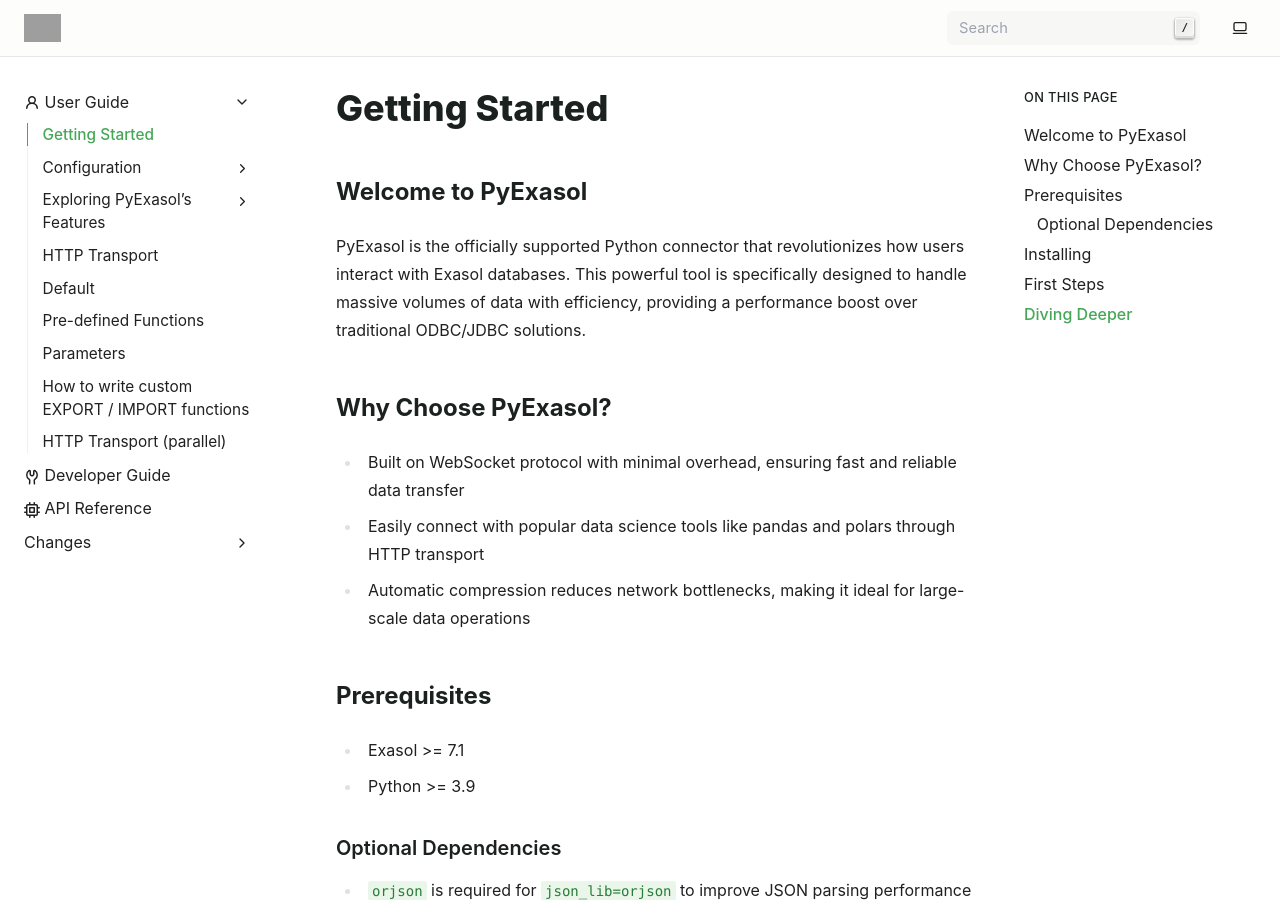
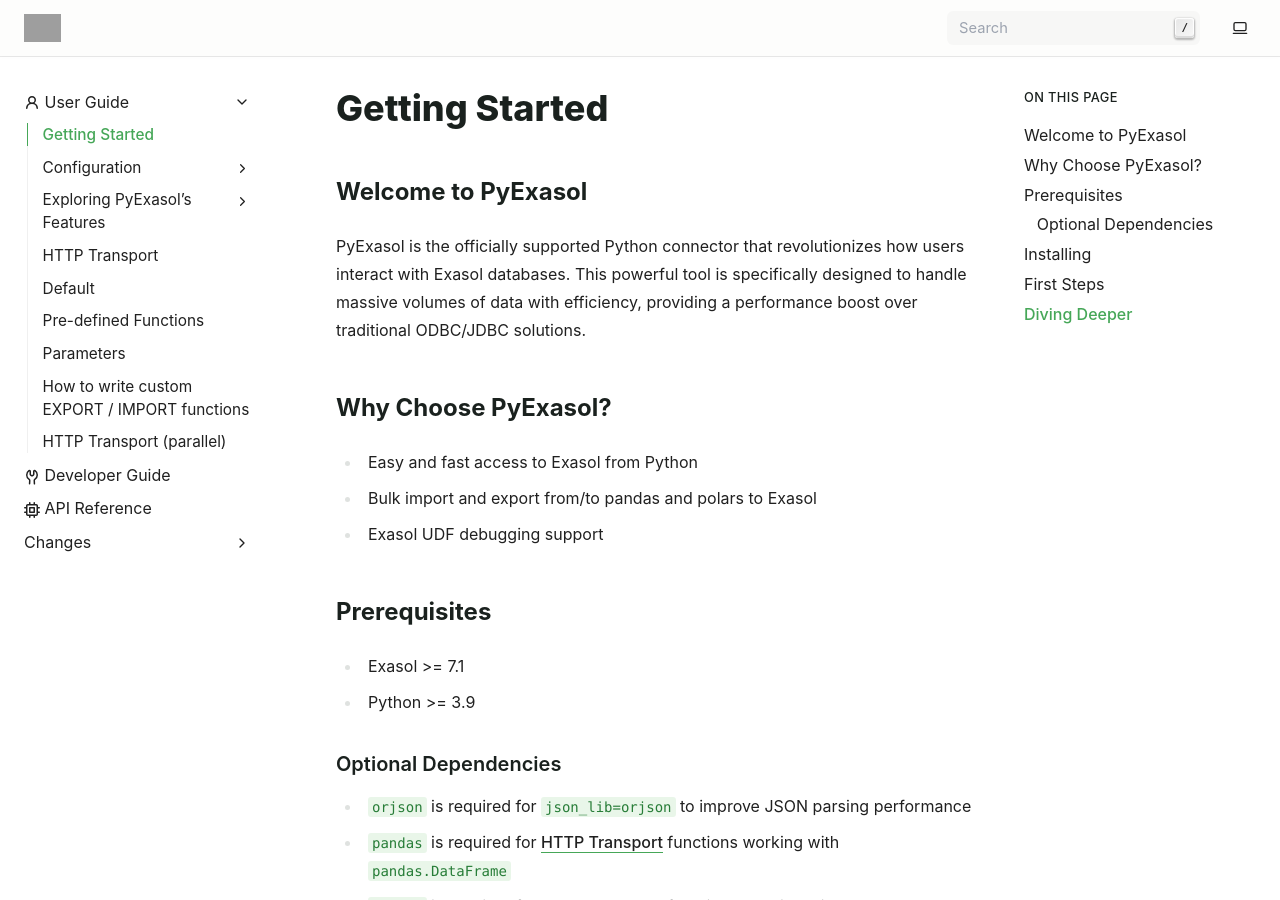
Before and after one commit to exasol/pyexasol, a Sphinx documentation site: the page built from doc/user_guide/getting_started.rst, in a window 1280 px wide and 900 px high. Built offline with Sphinx 7.4.7, drawn with Linux system fonts in a browser that asks for light colours; pages that are not in the unit, such as notebooks, are missing from menus; grey boxes are pictures that could not be loaded.

Commit message:
Apply changes to why to use from reviewer

```diff
--- a/doc/user_guide/getting_started.rst
+++ b/doc/user_guide/getting_started.rst
@@ -10,9 +10,9 @@
 
 Why Choose PyExasol?
 --------------------
-* Built on WebSocket protocol with minimal overhead, ensuring fast and reliable data transfer
-* Easily connect with popular data science tools like pandas and polars through HTTP transport
-* Automatic compression reduces network bottlenecks, making it ideal for large-scale data operations
+* Easy and fast access to Exasol from Python
+* Bulk import and export from/to pandas and polars to Exasol
+* Exasol UDF debugging support
 
 Prerequisites
 -------------
```
